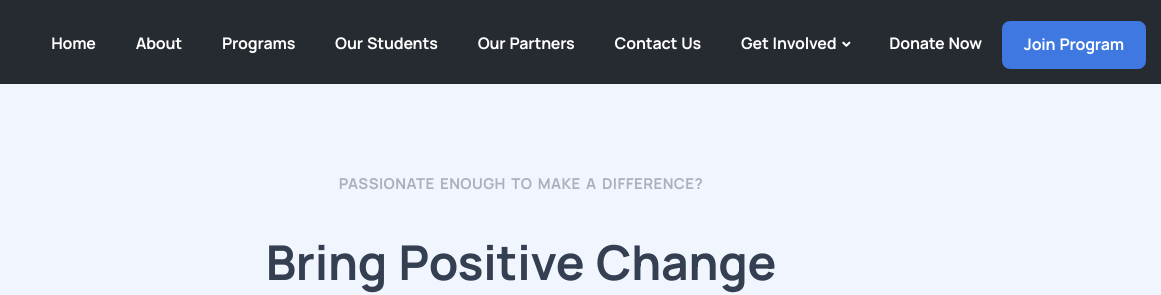
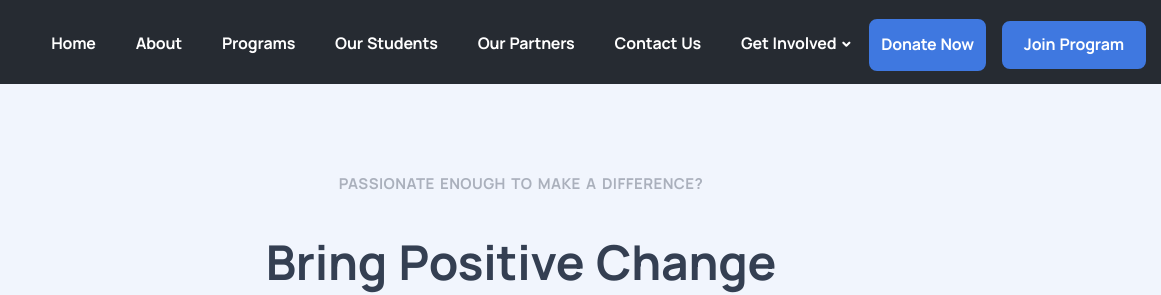
Before and after one commit to Zainjaved96/Step-for-change, a plain HTML site: page become-a-trainer.html in a window 1280 px wide. Shown: the top 295 px of the page, 119-1280 px from the left. Drawn offline with Linux system fonts and the light colour scheme.

Commit message:
added donate now button

```diff
--- a/become-a-trainer.html
+++ b/become-a-trainer.html
@@ -93,9 +93,7 @@
                           <li class="dropdown dropdown-submenu"><a class="dropdown-item" href="prospective-students.html" data-bs-toggle="dropdown-item">Prospective Students</a>
                           </li>
                         </ul>
-                        <li class="nav-item dropdown">
-                          <a class="nav-link" href="donate.html">Donate Now </a>
-                        </li>
+
                       </li>
                     </ul>
                     <!-- /.navbar-nav -->
@@ -136,6 +134,11 @@
                   <!-- /.navbar-collapse -->
                   <div class="navbar-other w-100 d-flex ms-auto">
                     <ul class="navbar-nav flex-row align-items-center ms-auto">
+                      <li class="nav-item d-none d-md-block">
+                        <a href="donate.html" class="btn btn-sm btn-primary rounded"
+                        style="padding:10px" >Donate Now</a
+                        >
+                      </li>
                       <li class="nav-item d-none d-md-block">
                         <a
                           href="prospective-students.html"
```
Also changed, not shown: about.html (+6 -3 lines), become-a-partner.html (+6 -3 lines), contact.html (+6 -3 lines), donate.html (+6 -3 lines), index.html (+6 -3 lines), partners.html (+6 -3 lines), program.html (+6 -3 lines), prospective-students.html (+6 -4 lines), student.html (+6 -3 lines).
